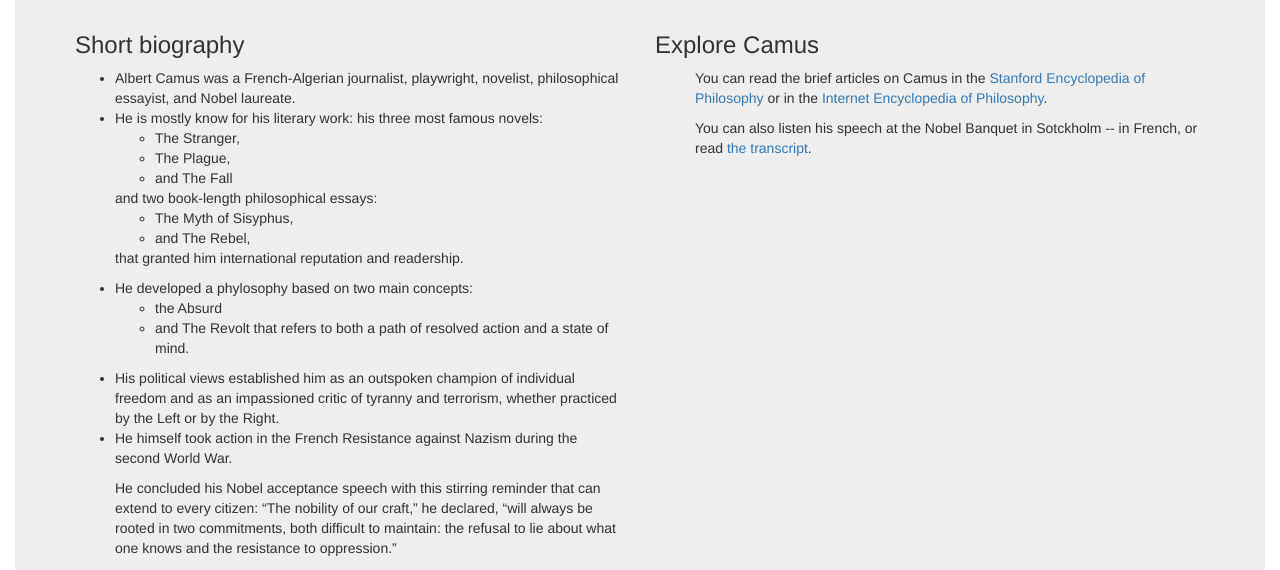
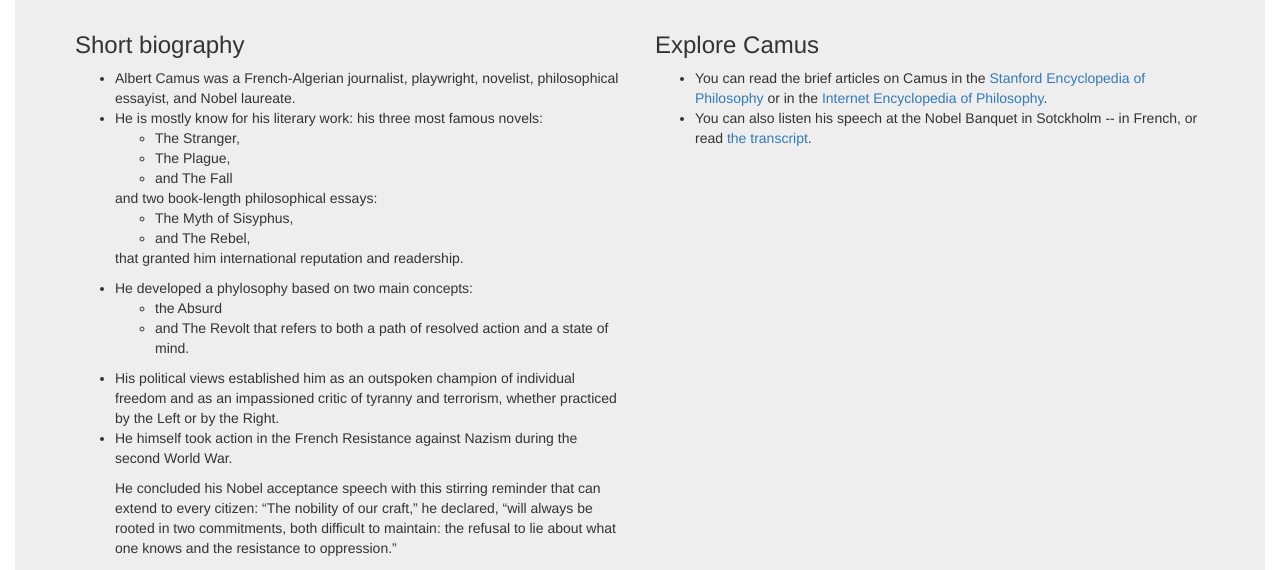
Before and after one commit to MyC-Greg/Tribute-page, a plain HTML site: page index.html in a window 1280 px wide. Shown: the part 530-1100 px from the top of the page. Drawn offline with nearby package versions, Linux system fonts and the light colour scheme.

Commit message:
fix ul and li

```diff
--- a/index.html
+++ b/index.html
@@ -62,14 +62,15 @@
 <div class="col-md-6">
   <h3>Explore Camus</h3>
   <ul>
-
+<li>
   You can read the brief articles on Camus in the
   <a href="https://plato.stanford.edu/entries/camus/" target="_blank">Stanford Encyclopedia of Philosophy</a>
-  or in the <a href="http://www.iep.utm.edu/camus/" target="_blank">Internet Encyclopedia of Philosophy</a>.</ul>
+  or in the <a href="http://www.iep.utm.edu/camus/" target="_blank">Internet Encyclopedia of Philosophy</a>.
+</li>
 
-  <ul>
+  <li>
     You can also listen his speech at the Nobel Banquet in Sotckholm -- in French, or read <a href="http://www.nobelprize.org/nobel_prizes/literature/laureates/1957/camus-speech.html" target="_blank">the transcript</a>.
-  </ul>
+  </li></ul>
 </div>
 </div>
 <br>
```
